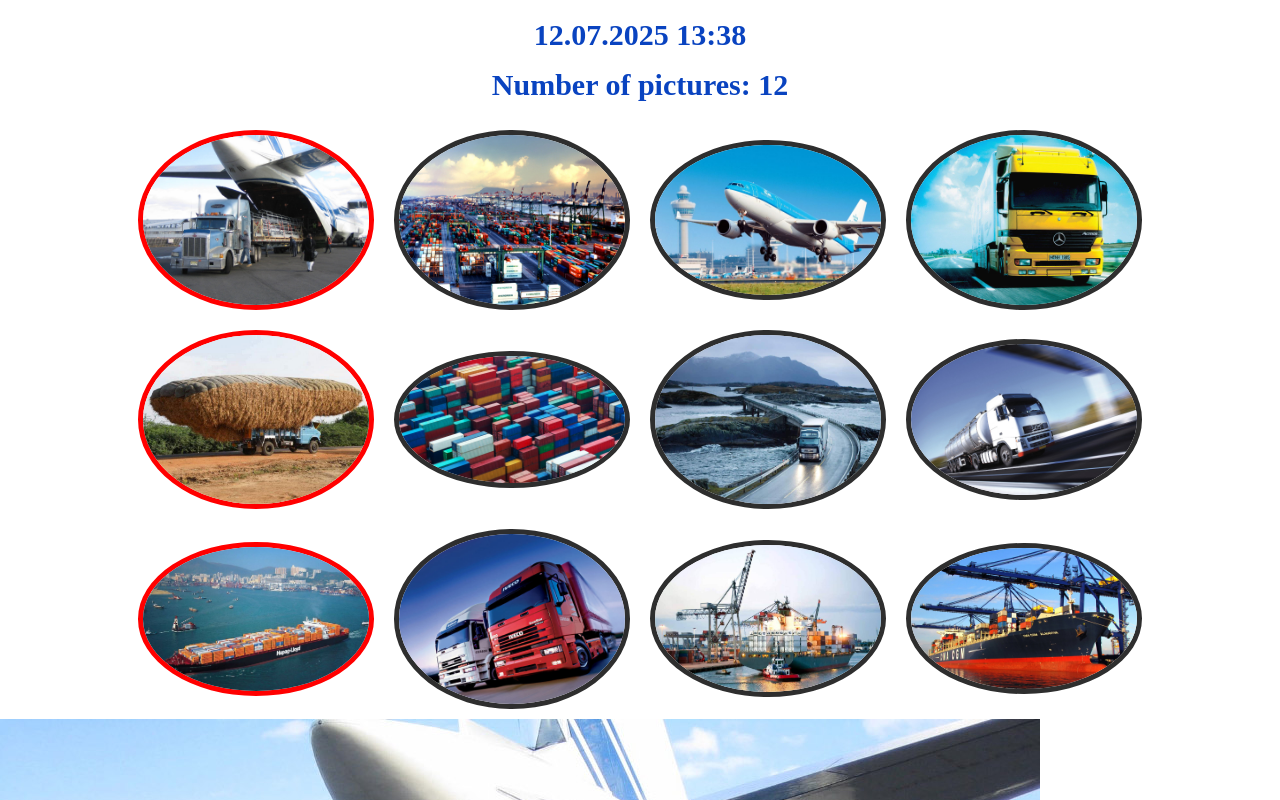
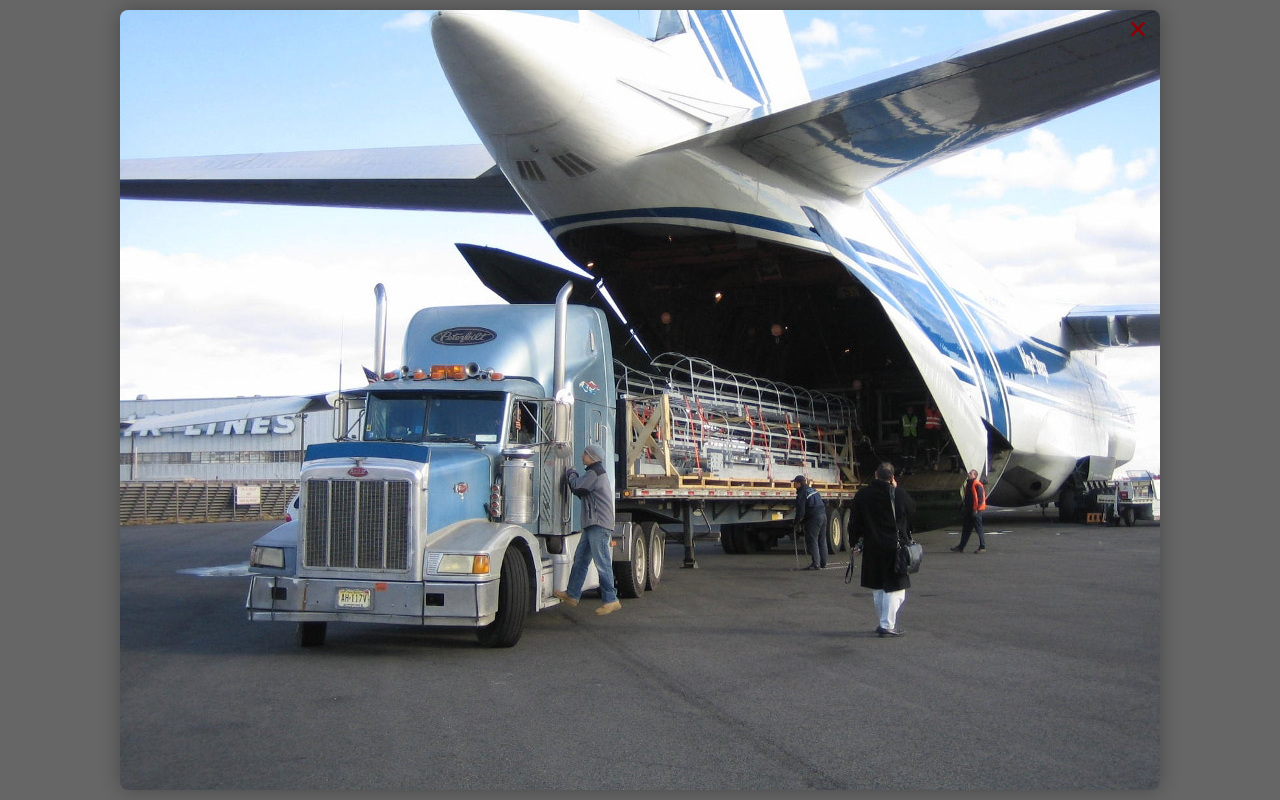
Before and after one commit to OleksandrTrokhymchuk/Pictures, a Next.js app: page / in a window 1280 px wide. Both pictures are taken after a click on the picture 256 px from the left and 219 px from the top of the page. Shown: the top 800 px of the page. Built offline with nearby package versions, Linux system fonts and the light colour scheme.

Commit message:
feat: finish developing modal window

```diff
--- a/src/app/components/Images.tsx
+++ b/src/app/components/Images.tsx
@@ -23,7 +23,18 @@ const imagesData = [
 
 export default function Images() {
     const [isModalOpen, setIsModalOpen] = useState<boolean>(false)
-    const [numberPictureForModal, setNumberPictureForModal] = useState<number>(1)
+    const [numberPictureForModal, setNumberPictureForModal] = useState<number | null>(null)
+
+    const openModal = (imgNumber: number) => {
+        setIsModalOpen(true)
+        setNumberPictureForModal(imgNumber)
+    }
+
+    const closeModal = () => {
+        setIsModalOpen(false)
+        setNumberPictureForModal(null)
+    }
+
     return (
         <>
             <p className={mainStyles["text"]}>Number of pictures: {imagesData.length}</p>
@@ -34,12 +45,12 @@ export default function Images() {
                             className={imageStyles["galleryImage"]}
                             src={img.src}
                             alt={img.alt}
-                            onClick={() => {setIsModalOpen(!isModalOpen); setNumberPictureForModal(img.id)}}
+                            onClick={() => {openModal(img.id)}}
                         />
                     </div>
                 ))}
             </div>
-            <Modal isOpen={isModalOpen} ImageNumber={numberPictureForModal}/>
+            <Modal isOpen={isModalOpen} ImageNumber={numberPictureForModal} onClose={closeModal}/>
         </>
     )
 }
--- a/src/app/components/Modal.tsx
+++ b/src/app/components/Modal.tsx
@@ -1,19 +1,74 @@
+"use client"
+
 import Image from "next/image"
+import modalStyles from "@/styles/modal/modal.module.css"
+import { use, useEffect, useRef, useState } from "react"
 
 interface ModalProps {
     isOpen: boolean
-    ImageNumber: number
+    ImageNumber: number | null
+    onClose: () => void
 }
 
-export default function Modal({ isOpen, ImageNumber }: ModalProps) {
-    const img = require(`../../../public/images/task-2/${ImageNumber}.jpg`).default
+export default function Modal({ isOpen, ImageNumber, onClose }: ModalProps) {
+    const img = require(`../../../public/images/task-2/${ImageNumber ? ImageNumber : 1}.jpg`).default
+
+    const [showModal, setShowModal] = useState(false)
+    const [isClosing, setIsClosing] = useState(false)
+
+    useEffect(() => {
+        if (isOpen) {
+            setShowModal(true);
+            setIsClosing(false);
+        }
+    }, [isOpen]);
+
+    const handleClose = () => {
+        setIsClosing(true)
+        setTimeout(() => {
+            setShowModal(false)
+            onClose()
+        }, 300)
+    }
+
+
+    useEffect(() => {
+        const handleKeyDown = (event: KeyboardEvent) => {
+            if (event.key === 'Escape') {
+              handleClose()
+            }
+        }
+
+        if (isOpen) {
+            document.addEventListener('keydown', handleKeyDown)
+            modalOverlayRef.current?.addEventListener("click", handleClose)
+        }
+
+        return () => {
+            document.removeEventListener('keydown', handleKeyDown)
+            modalOverlayRef.current?.removeEventListener("click", handleClose)
+        }
+    }, [isOpen, handleClose])
+
+    const modalOverlayRef = useRef<HTMLDivElement>(null)
+
+
 
     return(
         <>
-            {isOpen && (
-                <>
-                    <Image src={img} alt="Modal"/>
-                </>
+            {showModal && (
+                <div className={`${modalStyles["modalOverlay"]} ${isClosing ? modalStyles["fadeOut"] : ''}`} ref={modalOverlayRef}>
+                    <div className={`${modalStyles["modalContent"]} ${isClosing ? modalStyles["fadeOut"] : ''}`}>
+                        <Image src={img} alt="Modal"/>
+                        <button
+                        className={modalStyles["closeButton"]}
+                        onClick={handleClose}
+                    >
+                        &times;
+                    </button>
+                    </div>
+
+                </div>
             )}
         </>
     )
--- /dev/null
+++ b/src/styles/modal/modal.module.css
@@ -0,0 +1,85 @@
+.modalOverlay {
+  position: fixed;
+  top: 0;
+  left: 0;
+  width: 100vw;
+  height: 100vh;
+  display: flex;
+  justify-content: center;
+  align-items: center;
+  z-index: 1000;
+  animation: fadeInOverlay 0.3s ease forwards;
+}
+.modalOverlay.fadeOut {
+  animation: fadeOutOverlay 0.3s ease forwards;
+}
+
+.modalContent {
+  position: relative;
+  display: flex;
+  justify-content: center;
+  align-items: center;
+  animation: fadeIn 0.3s ease forwards;
+}
+.modalContent.fadeOut {
+  animation: fadeOut 0.3s ease forwards;
+}
+.modalContent img {
+  border-radius: 8px;
+  box-shadow: 0 0 20px rgba(0, 0, 0, 0.3);
+}
+
+.closeButton {
+  position: absolute;
+  top: 0;
+  right: 12px;
+  background: none;
+  font-size: 35px;
+  font-weight: bold;
+  color: #8d0000;
+  cursor: pointer;
+  transition: color 0.2s ease, transform 0.2s ease;
+}
+@media (any-hover: hover) {
+  .closeButton:hover {
+    transform: scale(1.2);
+    color: red;
+  }
+}
+
+@keyframes fadeIn {
+  from {
+    opacity: 0;
+    transform: scale(0.95);
+  }
+  to {
+    opacity: 1;
+    transform: scale(1);
+  }
+}
+@keyframes fadeOut {
+  from {
+    opacity: 1;
+    transform: scale(1);
+  }
+  to {
+    opacity: 0;
+    transform: scale(0.95);
+  }
+}
+@keyframes fadeInOverlay {
+  from {
+    background-color: rgba(0, 0, 0, 0);
+  }
+  to {
+    background-color: rgba(0, 0, 0, 0.6);
+  }
+}
+@keyframes fadeOutOverlay {
+  from {
+    background-color: rgba(0, 0, 0, 0.6);
+  }
+  to {
+    background-color: rgba(0, 0, 0, 0);
+  }
+}/*# sourceMappingURL=modal.module.css.map */
--- /dev/null
+++ b/src/styles/modal/modal.module.scss
@@ -0,0 +1,93 @@
+.modalOverlay {
+    position: fixed;
+    top: 0;
+    left: 0;
+    width: 100vw;
+    height: 100vh;
+    display: flex;
+    justify-content: center;
+    align-items: center;
+    z-index: 1000;
+    animation: fadeInOverlay 0.3s ease forwards;
+
+    &.fadeOut {
+        animation: fadeOutOverlay 0.3s ease forwards;
+    }
+}
+
+.modalContent {
+    position: relative;
+    display: flex;
+    justify-content: center;
+    align-items: center;
+    animation: fadeIn 0.3s ease forwards;
+
+    &.fadeOut {
+        animation: fadeOut 0.3s ease forwards;
+    }
+
+    img {
+        border-radius: 8px;
+        box-shadow: 0 0 20px rgba(0, 0, 0, 0.3);
+    }
+}
+
+.closeButton {
+    position: absolute;
+    top: 0;
+    right: 12px;
+    background: none;
+    font-size: 35px;
+    font-weight: bold;
+    color: #8d0000;
+    cursor: pointer;
+    transition: color 0.2s ease, transform 0.2s ease;
+
+    @media (any-hover: hover) {
+        &:hover {
+            transform: scale(1.2);
+            color: red;
+        }
+    }
+}
+
+
+@keyframes fadeIn {
+    from {
+        opacity: 0;
+        transform: scale(0.95);
+    }
+    to {
+        opacity: 1;
+        transform: scale(1);
+    }
+}
+
+@keyframes fadeOut {
+    from {
+        opacity: 1;
+        transform: scale(1);
+    }
+    to {
+        opacity: 0;
+        transform: scale(0.95);
+    }
+}
+
+@keyframes fadeInOverlay {
+    from {
+        background-color: rgba(0, 0, 0, 0);
+    }
+    to {
+        background-color: rgba(0, 0, 0, 0.6);
+    }
+}
+
+@keyframes fadeOutOverlay {
+    from {
+        background-color: rgba(0, 0, 0, 0.6);
+    }
+    to {
+        background-color: rgba(0, 0, 0, 0);
+    }
+}
```
